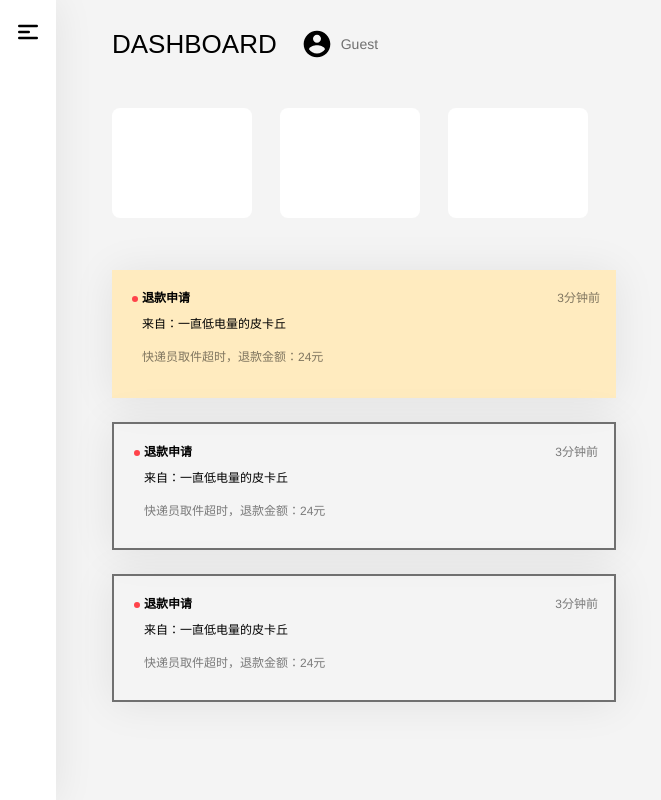
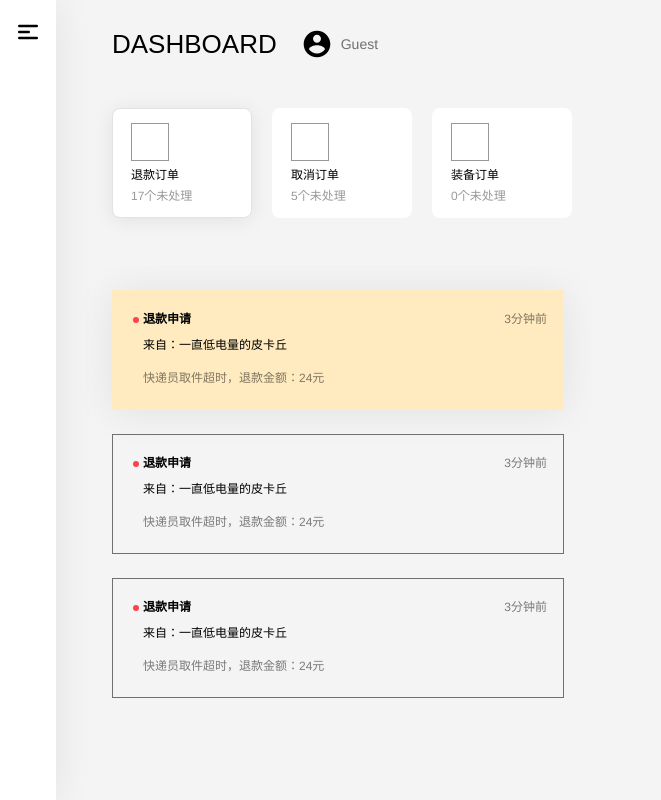
Before and after one commit to wzjing/dashboard-vue, a Vue app: page / in a window 1280 px wide. Shown: the whole page, without its empty margins (0-661 px from the left). Built offline with nearby package versions, Linux system fonts and the light colour scheme.

Commit message:
update card list and event list

```diff
--- a/src/App.vue
+++ b/src/App.vue
@@ -37,7 +37,7 @@
   #app {
     display: flex;
     flex-direction: row;
-    font-family: "Helvetica Neue", "DIN", Arial, sans-serif;
+    font-family: PingFang,"Helvetica Neue", Arial, sans-serif;
     -webkit-font-smoothing: antialiased;
     -moz-osx-font-smoothing: grayscale;
     text-align: center;
--- a/src/components/Card.vue
+++ b/src/components/Card.vue
@@ -1,20 +1,35 @@
 <template>
-  <div class="card" v-on:click="cardClick()">
-
+  <div v-bind:class="selected ? 'card selected' : 'card'" v-on:click="onClick">
+    <div class="card--icon"></div>
+    <div class="card--title">{{data.title}}</div>
+    <div class="card--content">{{data.content}}</div>
   </div>
 </template>
 
 <script>
   export default {
     name: 'Card',
+    props: {
+      selected: Boolean,
+      data: Object
+    },
     methods: {
-      cardClick: () => {
-        console.log(`card: ${this}`);
-        let card = document.querySelector('.card')
-        if (card.classList.contains('selected')) {
-          card.classList.remove('selected')
-        } else {
-          card.classList.add('selected')
+      onClick: (event) => {
+        if (event) {
+          let target = event.target
+          while (!target.classList.contains('card')) {
+            console.log(`target: ${target}`)
+            if (target.parentElement != null) {
+              target = target.parentElement
+            } else {
+              return;
+            }
+          }
+          if (target.classList.contains('selected')) {
+            target.classList.remove('selected')
+          } else {
+            target.classList.add('selected')
+          }
         }
       }
     }
@@ -28,8 +43,12 @@
     height: 110px;
     background: #FFFFFF;
     border-radius: 8px;
+    border: solid 1px transparent;
     box-sizing: border-box;
     cursor: pointer;
+    text-align: left;
+    padding: 14px 18px;
+    -webkit-user-select: none;
 
     &:hover {
       box-shadow: 0 2px 20px 0 rgba(#000, 0.08);
@@ -38,8 +57,24 @@
 
   .selected {
     box-shadow: 0 2px 20px 0 rgba(#000, 0.08);
-    border-width: 1px;
-    border-style: solid;
-    border-color: #cacaca;
+    border: solid 1px #e3e3e3;
+  }
+
+  .card--icon {
+    width: 36px;
+    height: 36px;
+    border: solid 1px #989898;
+  }
+
+  .card--title {
+    font-size: 12px;
+    color: #000000;
+    margin-top: 4px;
+  }
+
+  .card--content {
+    font-size: 12px;
+    color: #989898;
+    margin-top: 4px;
   }
 </style>
--- /dev/null
+++ b/src/components/CardList.vue
@@ -0,0 +1,32 @@
+<template>
+  <div class="card-list">
+    <Card v-for="item in listData" v-bind:key="item.key" v-bind:data="item" v-bind:selected="item.key===listSelection"/>
+  </div>
+</template>
+
+<script>
+  import Card from '@/components/Card.vue'
+
+  export default {
+    name: "CardList",
+    props: {
+      listData: Array,
+      listSelection: Number
+    },
+    components: {
+      Card
+    }
+  }
+</script>
+
+<style scoped>
+
+  .card-list {
+    background: transparent;
+  }
+
+  .card {
+    margin-right: 20px;
+  }
+
+</style>
--- a/src/components/EventItem.vue
+++ b/src/components/EventItem.vue
@@ -29,18 +29,26 @@
 
   .event-item {
     position: relative;
-    height: 128px;
-    box-shadow: 0 2px 40px 0 rgba(0, 0, 0, 0.08);
+    height: 120px;
     box-sizing: border-box;
     padding: 18px 16px;
     text-align: left;
     background: transparent;
-    border: 2px solid #707070
+    border: 1px solid #707070;
+
+    &:hover {
+      background: rgba(#989898, 0.16);
+    }
   }
 
   .event-item--selected {
-    border: none;
+    box-shadow: 0 2px 40px 0 rgba(0, 0, 0, 0.08);
+    border: 1px solid transparent;
     background: #FFEBBF;
+
+    &:hover {
+      background: #FFEBBF;
+    }
   }
 
   .event-item--time {
--- a/src/components/EventList.vue
+++ b/src/components/EventList.vue
@@ -21,7 +21,9 @@
 </script>
 
 <style scoped lang="scss">
+
   .event-list {
+    background: transparent;
   }
 
   .event-list--item {
--- a/src/views/Home.vue
+++ b/src/views/Home.vue
@@ -1,31 +1,53 @@
 <template>
   <div class="home">
-    <div id="title">
+    <div class="title-layout">
       <div class="logo-text">DASHBOARD</div>
       <SVGAvatar class="avatar" width="32px" height="32px"/>
       <div class="user-name">Guest</div>
     </div>
-    <div class="card-group">
-      <Card id="card1" class="card-item"/>
-      <Card id="card2" class="card-item"/>
-      <Card id="card3" class="card-item"/>
+    <div class="sort-layout">
+      <CardList v-bind:listData="sortListData.data" v-bind:listSelection="sortListData.selection"/>
     </div>
-    <div class="event-list">
+    <div class="event-layout">
       <EventList/>
     </div>
   </div>
 </template>
 
 <script>
-  import Card from '@/components/Card.vue'
+  import CardList from '@/components/CardList.vue'
   import EventList from '@/components/EventList.vue'
   import SVGAvatar from '@/assets/ic_avatar.svg'
 
   export default {
     name: 'home',
+    data: () => {
+      return {
+        sortListData: {
+          selection: 0,
+          data: [
+            {
+              key: 0,
+              title: "退款订单",
+              content: "17个未处理",
+            },
+            {
+              key: 1,
+              title: "取消订单",
+              content: "5个未处理",
+            },
+            {
+              key: 2,
+              title: "装备订单",
+              content: "0个未处理",
+            }
+          ]
+        }
+      }
+    },
     components: {
       SVGAvatar,
-      Card,
+      CardList,
       EventList
     }
   }
@@ -33,12 +55,18 @@
 
 <style scoped lang="scss">
 
+  $left_margin: 56px;
+
   .home {
     box-sizing: border-box;
-    padding: 28px 56px;
+    padding: 28px 0;
+    display: flex;
+    flex-direction: column;
   }
 
-  #title {
+  .title-layout {
+    flex: 0 0 auto;
+    margin-left: $left_margin;
     display: flex;
     flex-direction: row;
     text-align: left;
@@ -63,16 +91,16 @@
     color: #6F6F6F;
   }
 
-  .card-group {
-    margin: 48px 0 0 0;
+  .sort-layout {
+    flex: 0 0 auto;
+    margin: 48px 0 0 $left_margin;
   }
 
-  .card-item {
-    margin: 0 28px 0 0;
-  }
-
-  .event-list {
-    margin: 48px 0 0 0;
+  .event-layout {
+    flex: 1 1 auto;
+    overflow: visible auto;
+    padding: 24px 28px;
+    margin: 48px 0 0 $left_margin/2;
     height: 150px;
   }
 </style>
```
Also changed, not shown: src/components/EventContent.vue (added, +15 -0 lines).
